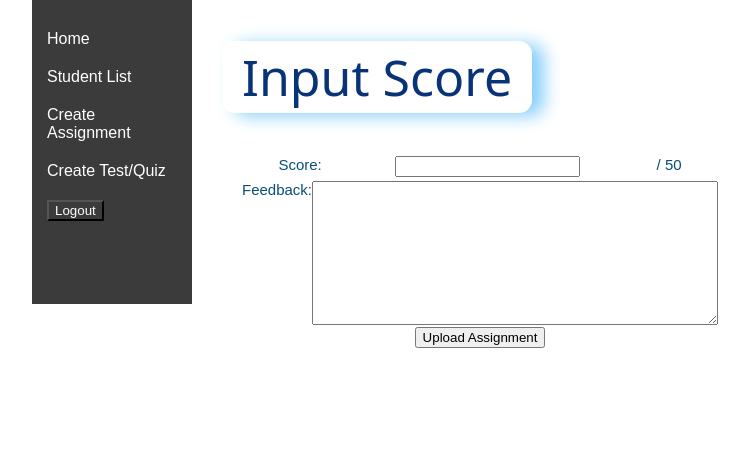
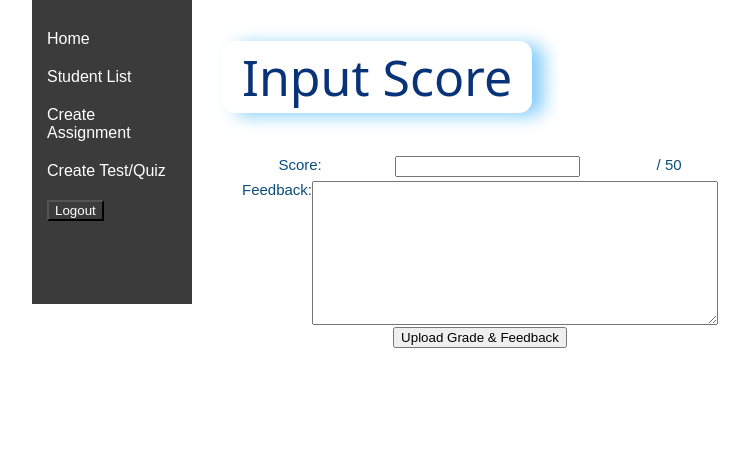
Before and after one commit to pwnedmk/Education-System, a PHP site: page /grade_assignments.php?assignment_id=11 in a window 1280 px wide. Shown: the part 65-519 px from the top of the page, without its empty margins (96-845 px from the left). Run offline with PHP 8.4, Linux system fonts and the light colour scheme; a user stored in the database is signed in; data comes from the database, SQL or seed files in the repository; data that the repository does not hold is empty.

Commit message:
changed button for continuity

```diff
--- a/grade_assignments.php
+++ b/grade_assignments.php
@@ -95,7 +95,7 @@ $conn->close();
                 <textarea id="feedback" name="feedback" style="width: 400px;height:138px;" required></textarea>
             </div>
             <div class="submit">
-                <input id="submit" type="submit" value="Upload Assignment" class="btn">
+                <input id="submit" type="submit" value="Upload Grade & Feedback" class="btn">
             </div>
         </form>
     </div>
```
